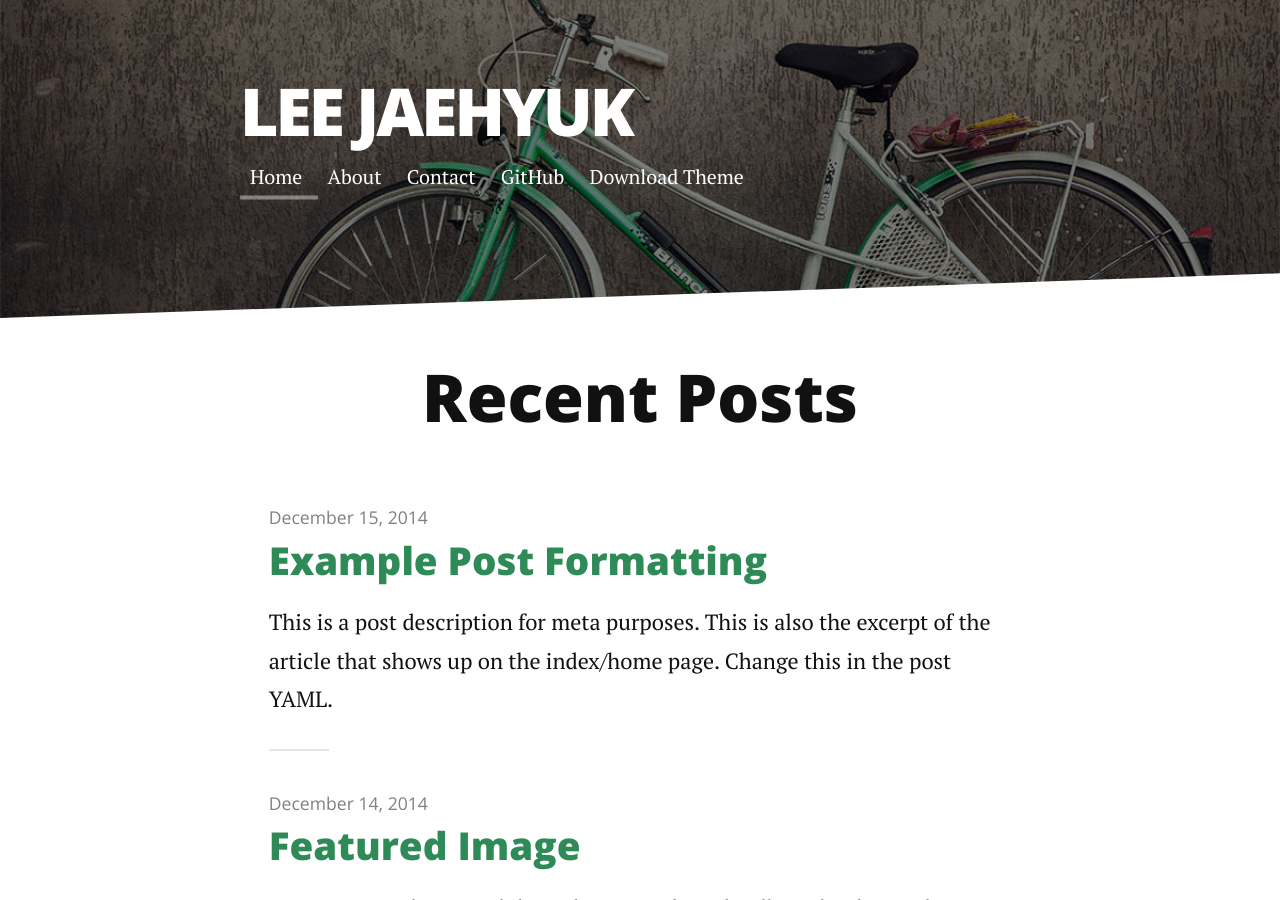
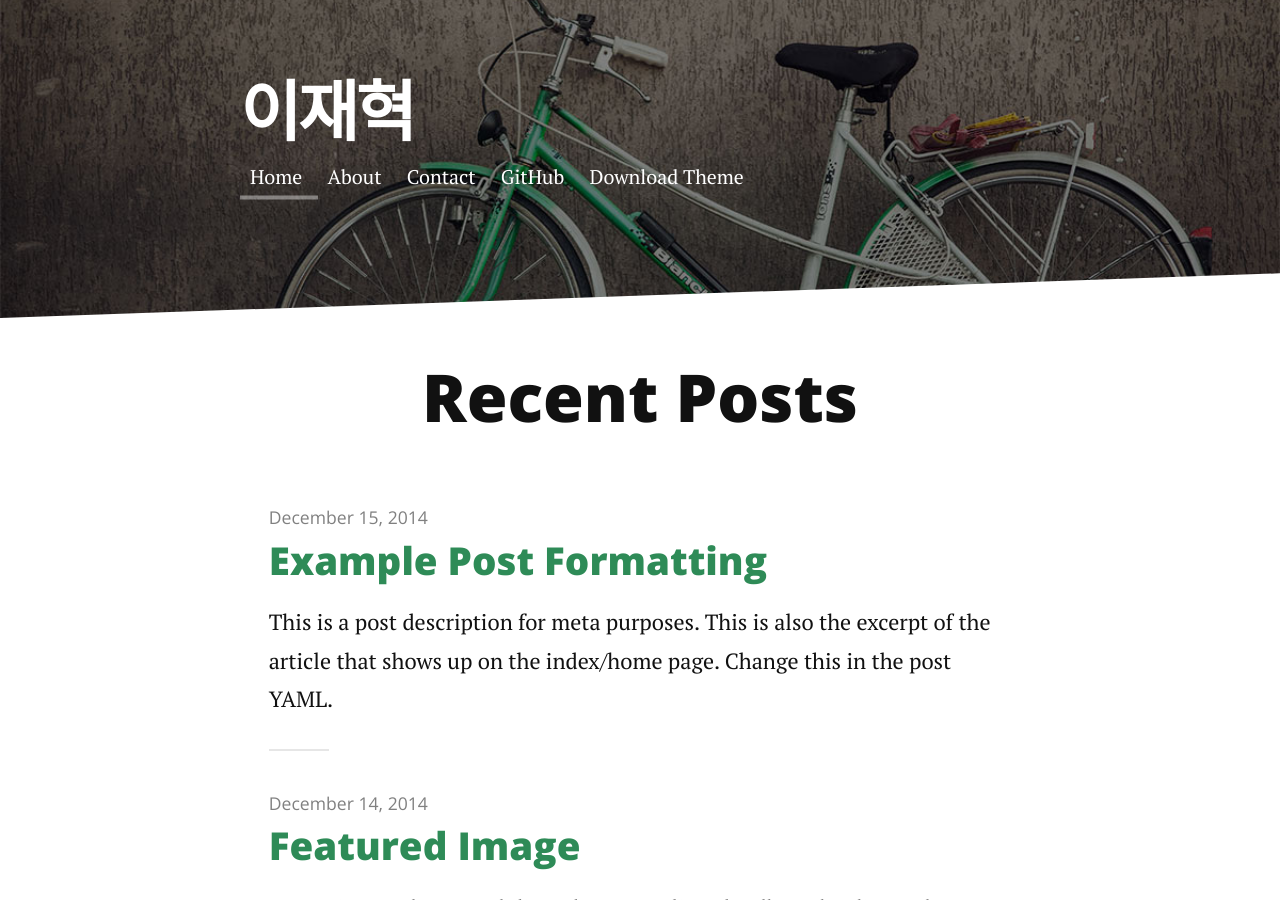
Before and after one commit to hrpfs/hrpfs.github.io, a Jekyll site: the page built from index.html, in a window 1280 px wide and 900 px high. Built offline with Jekyll 4.4.1, drawn with Linux system fonts in a browser that asks for light colours; nearby versions of some CDN libraries; the list of posts is cut into pages by our own code.

Commit message:
edit config

```diff
--- a/_config.yml
+++ b/_config.yml
@@ -1,5 +1,5 @@
-title: Lee Jaehyuk
-description: Lee Jaehyuk's portfolio
+title: 이재혁
+description: 이재혁
 
 url: http://hrpfs.github.io
 baseurl: ""
@@ -20,7 +20,6 @@ navigation:
     url: /contact
 
 social:
-  github: hrpfs
   email: hrpfsn@gmail.com
 
 google_analytics: "UA-58263416-1"
```
